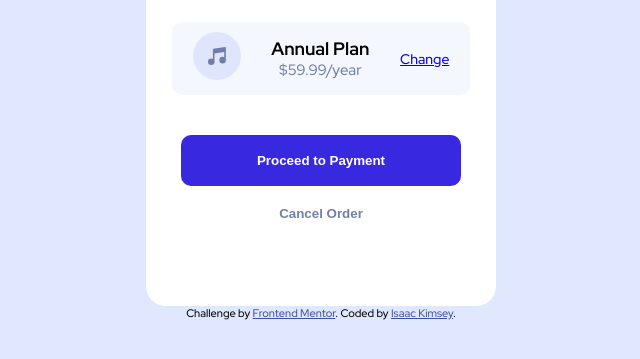
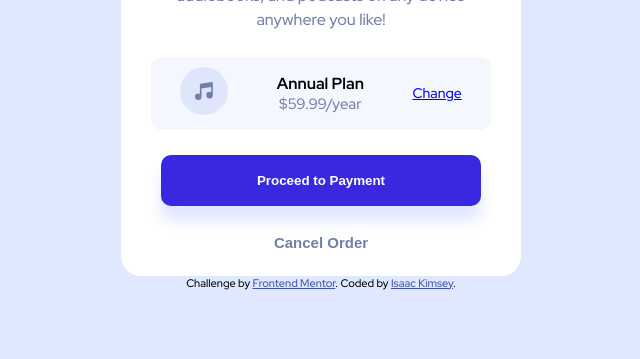
Before and after one commit to jordankimsey/frontend-mentor-projects, a plain HTML site: page order-summary-component-main/index.html in a window 1280 px wide. Shown: the part 407-766 px from the top of the page, without its empty margins (319-959 px from the left). Drawn offline with Linux system fonts and the light colour scheme.

Commit message:
final version

```diff
--- a/order-summary-component-main/style.css
+++ b/order-summary-component-main/style.css
@@ -40,7 +40,6 @@ body {
 .card {
     max-width: 350px;
     width: 80%;
-    height: 80vh;
     border-radius: 20px;
     background-color: white;
     overflow: hidden;
@@ -54,6 +53,7 @@ body {
     /* background-position: center center;
     background-size: cover; */
     width: 100%;
+    height: 175px;
 
 }
 
@@ -79,7 +79,7 @@ body {
 }
 
 .pricing h2 {
-    font-size: 18px;
+    font-size: 16px;
 }
 
 .pricing h3 {
@@ -103,9 +103,10 @@ body {
     justify-content: center;
     /* flex-direction: ; */
     align-items: center;
-    padding-top: 20px;
+    padding-top: 5px;
     margin-bottom: 50px;
     margin-top: 20px;
+    position: relative;
 }
 
 .buttons .submit {
@@ -113,14 +114,24 @@ body {
    border-radius: 10px;
    color: white;
    padding: 18px 10px;
-   font-weight: 700;
+   font-weight: 900;
+   -webkit-box-shadow: 0px 15px 15px 0px var(--pale-blue);
+    box-shadow: 0px 15px 15px 0px var(--pale-blue);
+}
+
+.buttons .submit:hover {
+    background-color: hsla(245, 75%, 52%, 0.7);
 }
 
 .buttons .cancel {
-    background-color: white;
-    padding-top: 20px;
+    background-color: transparent;
+    padding-top: 30px;
+    padding-bottom: 30px;
+    font-size: 15px;
     color: var(--desaturated-blue);
-    font-weight: 700;
+    font-weight: 900;
+    position: absolute;
+    bottom: -65px;
 }
 
 .buttons .cancel:hover {
@@ -133,3 +144,14 @@ button {
     padding: 10px;
     border: none;
 }
+
+@media (min-width: 732px) {
+    .card {
+        max-width: 400px;
+        padding-bottom: 20px;
+    }
+
+    .buttons .cancel {
+       bottom: -75px;
+    }
+}
```
